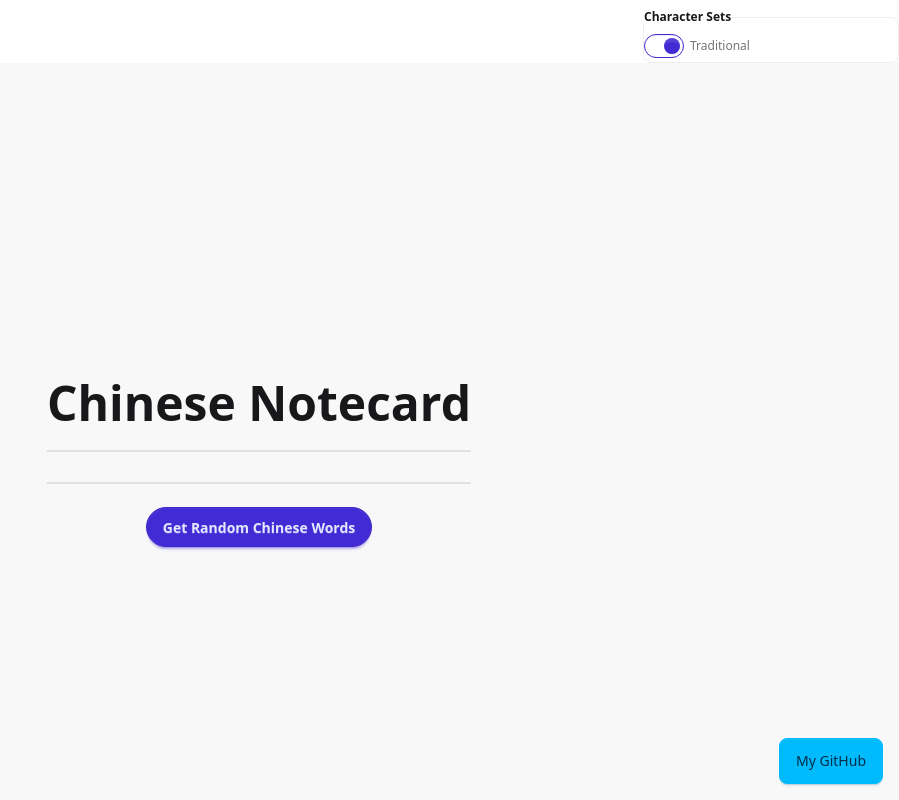
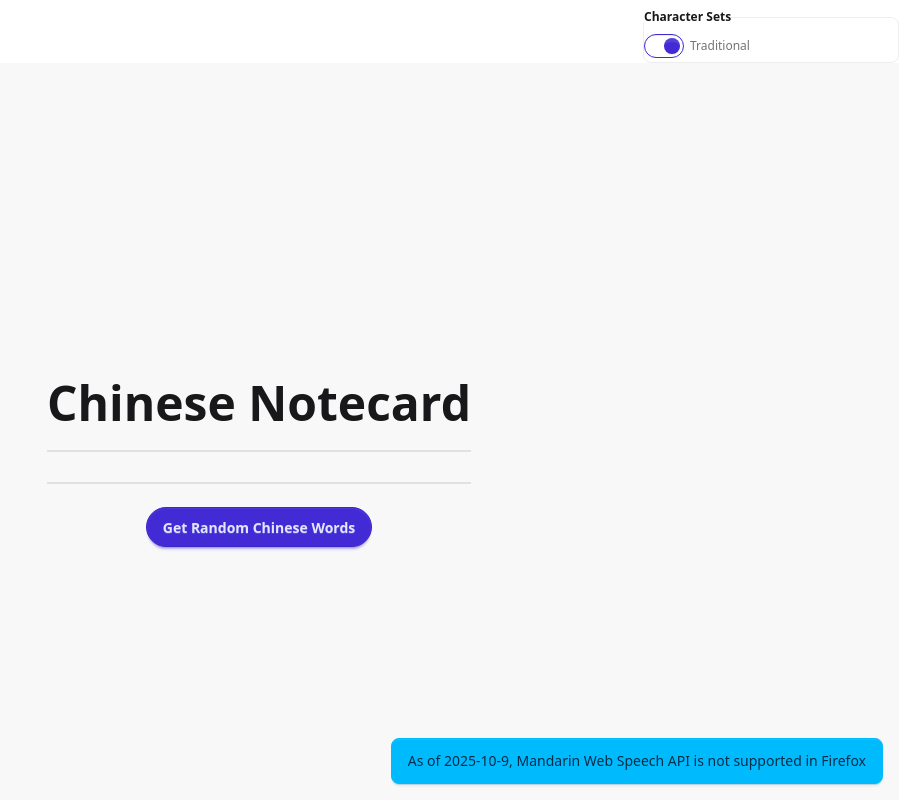
Before and after one commit to ricecrispy/app-chinese-notecard, a React (Vite) app in the folder src/: page / in a window 1280 px wide. Shown: the top 800 px of the page, without its empty margins (381-1280 px from the left). Built offline with nearby package versions, Linux system fonts and the light colour scheme; no server answers.

Commit message:
fix: update toast message

```diff
--- a/src/src/App.tsx
+++ b/src/src/App.tsx
@@ -136,7 +136,7 @@ function App() {
 
       <div className="toast">
         <div className="alert alert-info">
-          <a className='link link-hover' href='https://github.com/ricecrispy'>My GitHub</a>
+          As of 2025-10-9, Mandarin Web Speech API is not supported in Firefox
         </div>
       </div>
 
```
